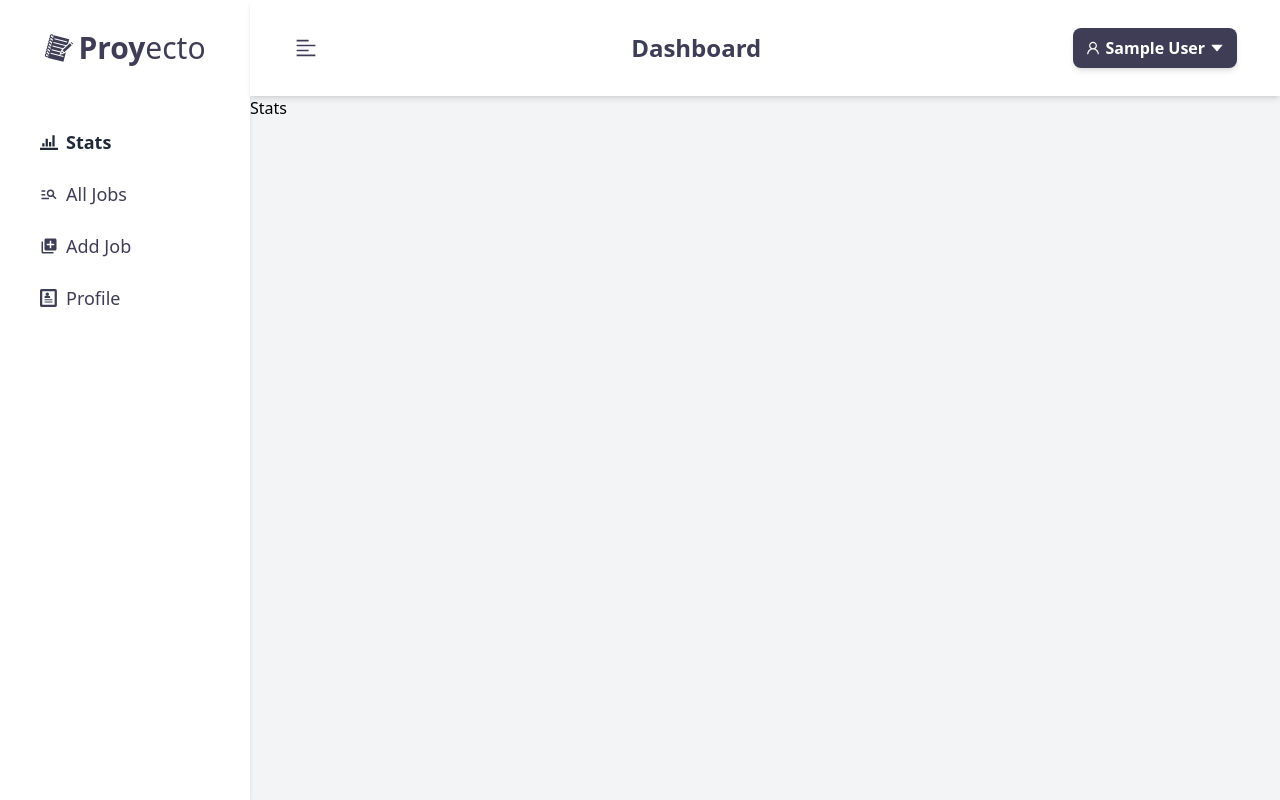
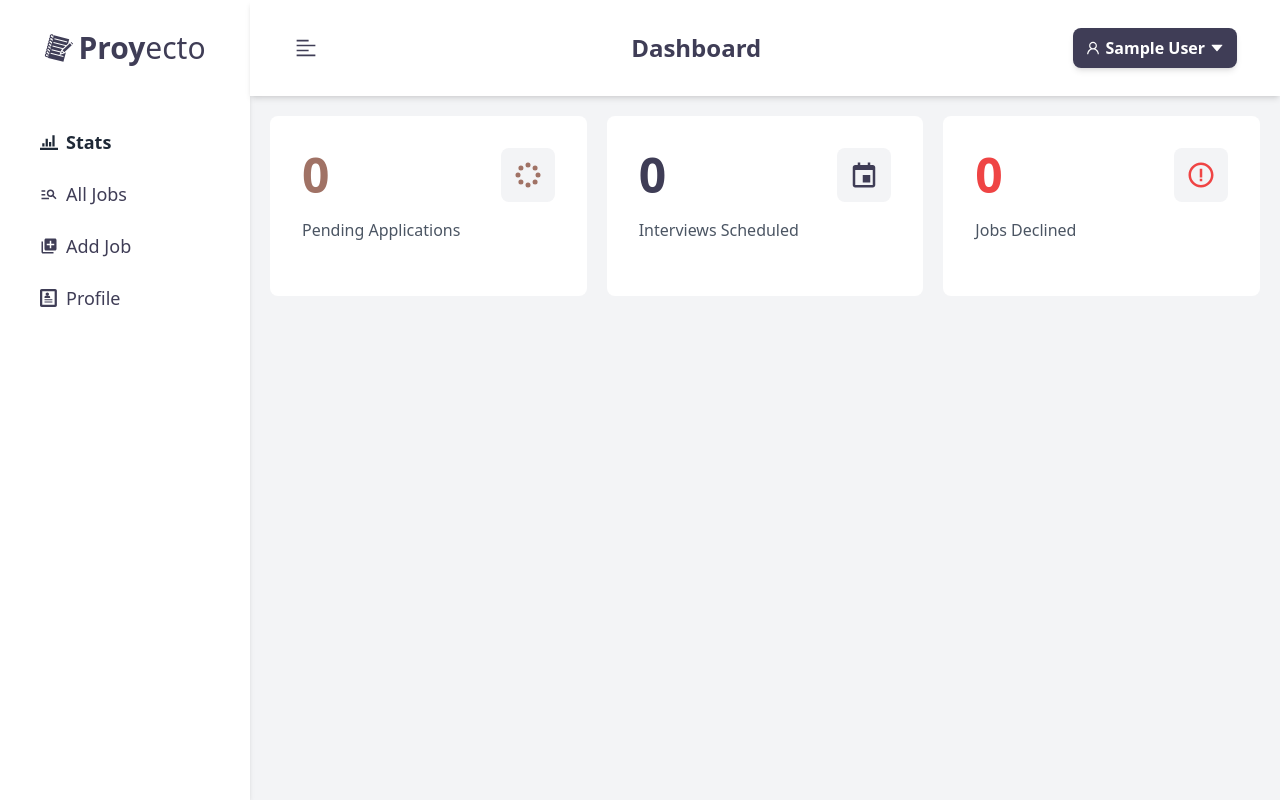
Before and after one commit to eglereact/Proyecto, a React (Create React App) app: page / in a window 1280 px wide. Built offline with nearby package versions, Linux system fonts and the light colour scheme; no server answers; sample sign-in values are in the browser's storage.

Commit message:
stats page

```diff
--- a/package.json
+++ b/package.json
@@ -17,6 +17,7 @@
     "react-router-dom": "^6.3.0",
     "react-scripts": "5.0.1",
     "react-toastify": "^9.0.1",
+    "recharts": "^2.1.10",
     "web-vitals": "^2.1.4"
   },
   "scripts": {
--- /dev/null
+++ b/src/components/AreaChart.js
@@ -0,0 +1,25 @@
+import {
+  ResponsiveContainer,
+  AreaChart,
+  Area,
+  XAxis,
+  YAxis,
+  CartesianGrid,
+  Tooltip,
+} from "recharts";
+
+function AreaChartComponent({ data }) {
+  return (
+    <ResponsiveContainer width="100%" height={300}>
+      <AreaChart data={data} margin={{ top: 50 }}>
+        <CartesianGrid strokeDasharray="3 3" />
+        <XAxis dataKey="date" />
+        <YAxis allowDecimals={false} />
+        <Tooltip />
+        <Area type="monotone" dataKey="count" stroke="#3F3D56" fill="#3F3D50" />
+      </AreaChart>
+    </ResponsiveContainer>
+  );
+}
+
+export default AreaChartComponent;
--- /dev/null
+++ b/src/components/BarChart.js
@@ -0,0 +1,25 @@
+import {
+  ResponsiveContainer,
+  BarChart,
+  Bar,
+  XAxis,
+  YAxis,
+  CartesianGrid,
+  Tooltip,
+} from "recharts";
+
+function BarChartContainer({ data }) {
+  return (
+    <ResponsiveContainer width="100%" height={300}>
+      <BarChart data={data} margin={{ top: 50 }}>
+        <CartesianGrid strokeDasharray="3 3" />
+        <XAxis dataKey="date" />
+        <YAxis allowDecimals={false} />
+        <Tooltip />
+        <Bar dataKey="count" fill="#3F3D50" barSize={75} />
+      </BarChart>
+    </ResponsiveContainer>
+  );
+}
+
+export default BarChartContainer;
--- /dev/null
+++ b/src/components/ChartsContainer.js
@@ -0,0 +1,24 @@
+import { useState } from "react";
+import { useSelector } from "react-redux";
+import BarChart from "./BarChart";
+import AreaChart from "./AreaChart";
+
+function ChartsContainer() {
+  const [barChart, setBarChart] = useState(true);
+  const { monthlyApplications: data } = useSelector((store) => store.allJobs);
+  return (
+    <div className=" text-center mt-5">
+      <h1 className="text-2xl text-[#3F3D56]">Monthly Applications</h1>
+      <button
+        type="button"
+        onClick={() => setBarChart(!barChart)}
+        className="text-xl text-gray-600 hover:text-gray-800"
+      >
+        {barChart ? "Area Chart" : "Bar Chart"}
+      </button>
+      {barChart ? <BarChart data={data} /> : <AreaChart data={data} />}
+    </div>
+  );
+}
+
+export default ChartsContainer;
--- /dev/null
+++ b/src/components/StatsContainer.js
@@ -0,0 +1,42 @@
+import StatsItem from "./StatsItem";
+import { GoLocation } from "react-icons/go";
+import { BiErrorCircle, BiCalendarEvent, BiLoaderCircle } from "react-icons/bi";
+import { useSelector } from "react-redux";
+
+function StatsContainer() {
+  const { stats } = useSelector((store) => store.allJobs);
+
+  const defaultStats = [
+    {
+      id: 1,
+      title: "pending applications",
+      count: stats.pending || 0,
+      icon: <BiLoaderCircle />,
+      color: "brown",
+    },
+    {
+      id: 2,
+      title: "interviews scheduled",
+      count: stats.interview || 0,
+      icon: <BiCalendarEvent />,
+      color: "blue",
+    },
+    {
+      id: 3,
+      title: "jobs declined",
+      count: stats.declined || 0,
+      icon: <BiErrorCircle />,
+      color: "red",
+    },
+  ];
+
+  return (
+    <div className="flex flex-col sm:flex-row items-center justify-between my-5 sm:space-x-5">
+      {defaultStats.map((item) => (
+        <StatsItem key={item.id} {...item} />
+      ))}
+    </div>
+  );
+}
+
+export default StatsContainer;
--- /dev/null
+++ b/src/components/StatsItem.js
@@ -0,0 +1,15 @@
+function StatsItem({ count, title, icon, color }) {
+  return (
+    <div className="bg-white w-full mb-3 sm:mb-0 rounded-lg p-8 h-[180px]">
+      <header className="flex items-center justify-between">
+        <span className={`text-5xl font-bold mr-2 ${color}`}>{count}</span>
+        <span className={`text-3xl ${color} bg-gray-100 p-3 rounded-lg`}>
+          {icon}
+        </span>
+      </header>
+      <h5 className="capitalize mt-4 text-gray-600">{title}</h5>
+    </div>
+  );
+}
+
+export default StatsItem;
--- a/src/components/index.js
+++ b/src/components/index.js
@@ -11,6 +11,8 @@ import SearchContainer from "./SearchContainer";
 import Loading from "./Loading";
 import JobInfo from "./JobInfo";
 import JobAvatar from "./JobAvatar";
+import StatsContainer from "./StatsContainer";
+import ChartsContainer from "./ChartsContainer";
 
 export {
   Logo,
@@ -26,4 +28,6 @@ export {
   Loading,
   JobInfo,
   JobAvatar,
+  StatsContainer,
+  ChartsContainer,
 };
--- a/src/features/allJobs/allJobsSlice.js
+++ b/src/features/allJobs/allJobsSlice.js
@@ -34,6 +34,18 @@ export const getAllJobs = createAsyncThunk(
   }
 );
 
+export const showStats = createAsyncThunk(
+  "allJobs/showStats",
+  async (_, thunkAPI) => {
+    try {
+      const response = await customFetch.get("/jobs/stats");
+      return response.data;
+    } catch (error) {
+      return thunkAPI.rejectWithValue(error.response.data.msg);
+    }
+  }
+);
+
 const allJobSlice = createSlice({
   name: "allJobs",
   initialState,
@@ -57,6 +69,18 @@ const allJobSlice = createSlice({
       state.isLoading = false;
       toast.error(payload);
     },
+    [showStats.pending]: (state) => {
+      state.isLoading = true;
+    },
+    [showStats.fulfilled]: (state, { payload }) => {
+      state.isLoading = false;
+      state.stats = payload.defaultStats;
+      state.monthlyApplications = payload.monthlyApplications;
+    },
+    [showStats.rejected]: (state, { payload }) => {
+      state.isLoading = false;
+      toast.error(payload);
+    },
   },
 });
 export const { showLoading, hideLoading } = allJobSlice.actions;
--- a/src/index.css
+++ b/src/index.css
@@ -55,4 +55,16 @@
   .status {
     @apply my-2 w-28 text-center rounded-md font-bold text-sm uppercase text-[#3F3D56] bg-gray-200;
   }
+
+  .red {
+    @apply text-red-500;
+  }
+
+  .brown {
+    @apply text-[#A07265];
+  }
+
+  .blue {
+    @apply text-[#3F3D56];
+  }
 }
--- a/src/pages/dashboard/Stats.js
+++ b/src/pages/dashboard/Stats.js
@@ -1,7 +1,20 @@
+import { useEffect } from "react";
+import { useDispatch, useSelector } from "react-redux";
+import { ChartsContainer, Loading, StatsContainer } from "../../components";
+import { showStats } from "../../features/allJobs/allJobsSlice";
+
 function Stats() {
+  const dispatch = useDispatch();
+  const { isLoading, monthlyApplications } = useSelector(
+    (store) => store.allJobs
+  );
+  useEffect(() => {
+    dispatch(showStats());
+  }, []);
   return (
-    <div>
-      <h1>Stats</h1>
+    <div className="mx-5">
+      <StatsContainer />
+      {monthlyApplications.length > 0 && <ChartsContainer />}
     </div>
   );
 }
```
Also changed, not shown: 1 other file (tests, documents, lock files or other folders).
